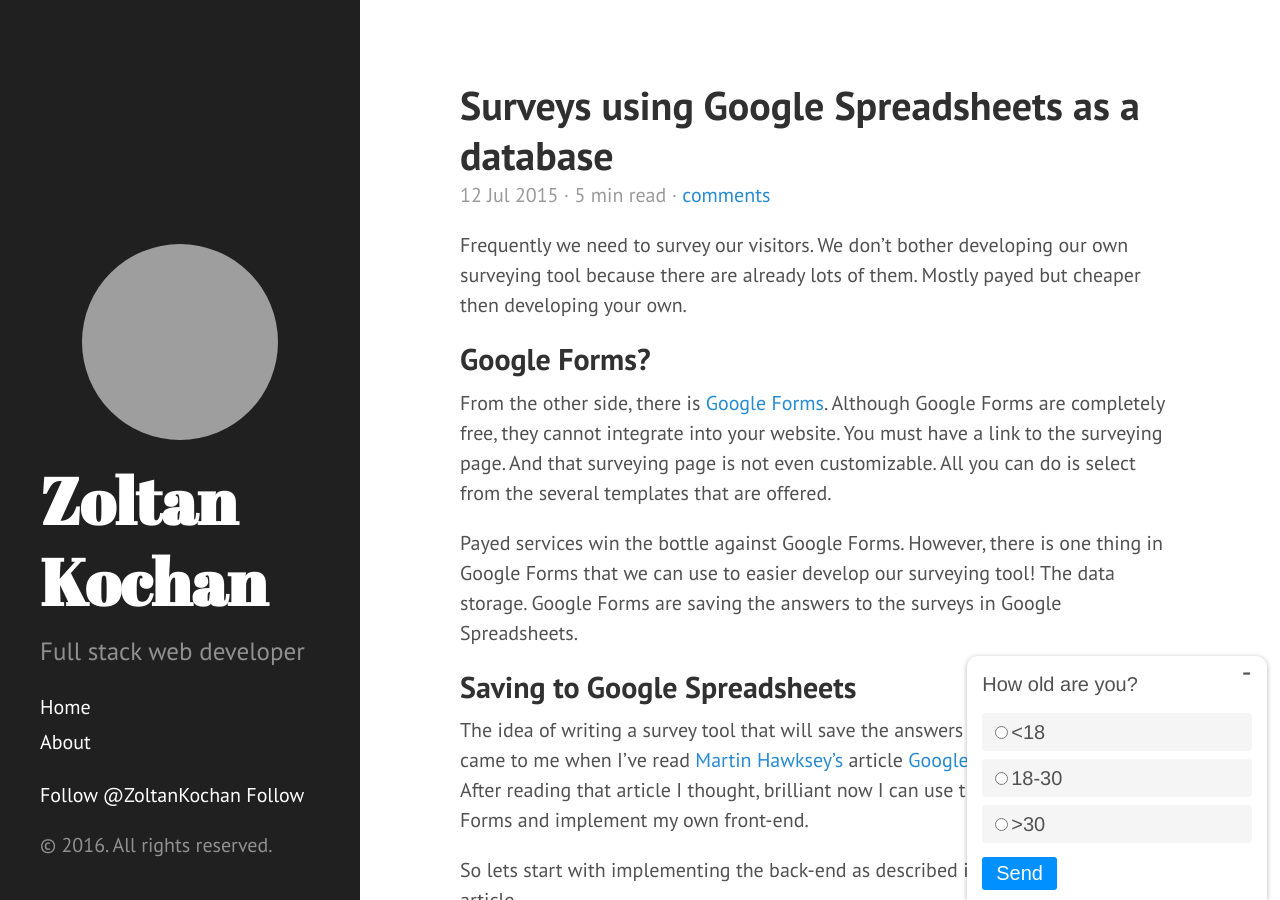
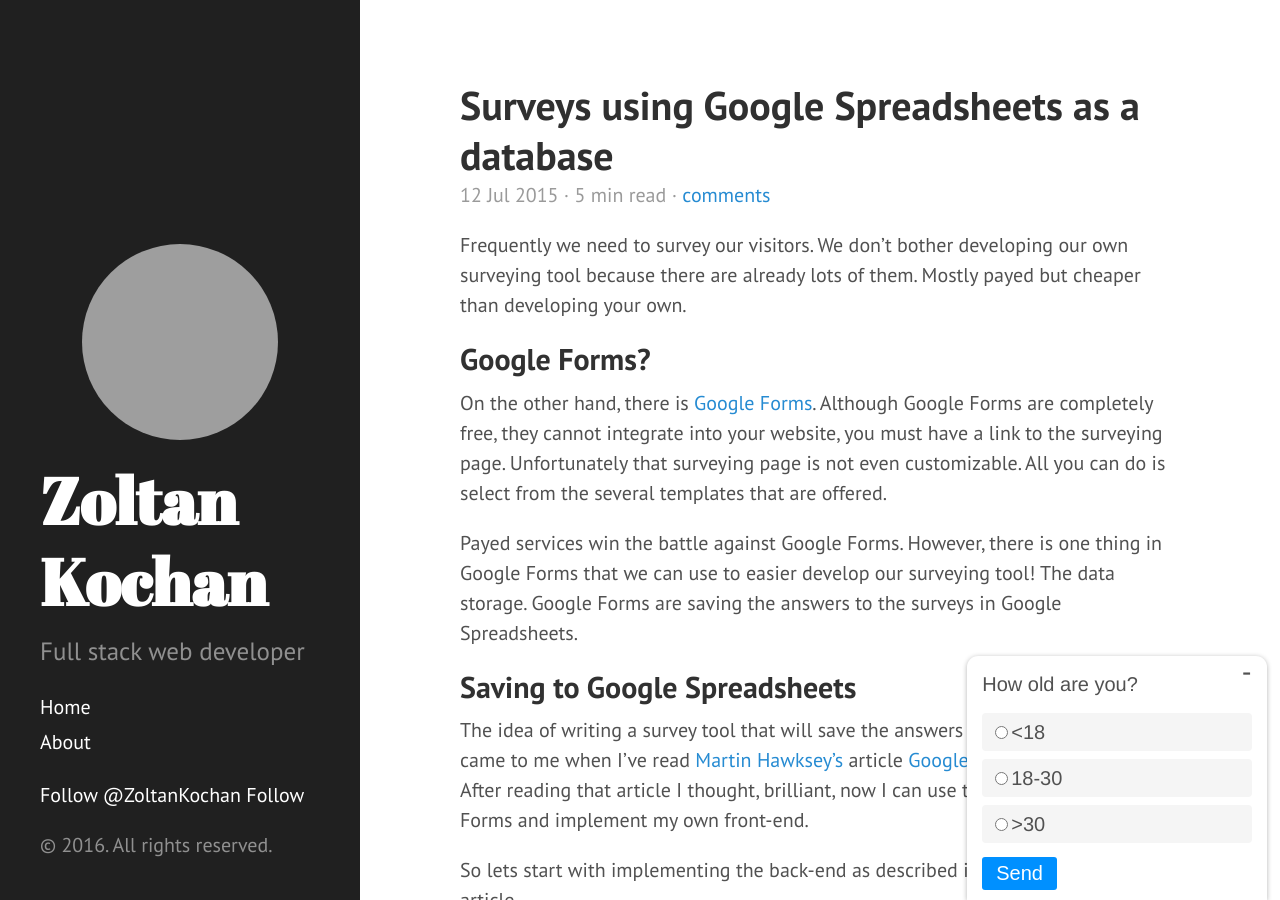
Before and after one commit to zkochan/zkochan.github.io, a Jekyll site: the page built from _posts/2015-07-12-surveys-using-google-spreadsheets.md, in a window 1280 px wide and 900 px high. Built offline with Jekyll 4.4.1, drawn with Linux system fonts in a browser that asks for light colours; nearby versions of some CDN libraries; comment, search, counter and statistics services are not loaded; grey boxes are pictures that could not be loaded.

Commit message:
Update 2015-07-12-surveys-using-google-spreadsheets.md

````diff
--- a/_posts/2015-07-12-surveys-using-google-spreadsheets.md
+++ b/_posts/2015-07-12-surveys-using-google-spreadsheets.md
@@ -15,17 +15,17 @@
 
 Frequently we need to survey our visitors. We don't bother developing our own
 surveying tool because there are already lots of them. Mostly payed but cheaper
-then developing your own.
+than developing your own.
 
 
 ## Google Forms?
 
-From the other side, there is [Google Forms][]. Although Google Forms are
-completely free, they cannot integrate into your website. You must have a link
-to the surveying page. And that surveying page is not even customizable. All
+On the other hand, there is [Google Forms][]. Although Google Forms are
+completely free, they cannot integrate into your website, you must have a link
+to the surveying page. Unfortunately that surveying page is not even customizable. All
 you can do is select from the several templates that are offered.
 
-Payed services win the bottle against Google Forms. However, there is one thing
+Payed services win the battle against Google Forms. However, there is one thing
 in Google Forms that we can use to easier develop our surveying tool! The data
 storage. Google Forms are saving the answers to the surveys in Google Spreadsheets.
 
@@ -34,7 +34,7 @@
 
 The idea of writing a survey tool that will save the answers to Google Spreadsheets
 came to me when I've read [Martin Hawksey's][Martin Hawksey] article
-[Google Sheets as a Database][]. After reading that article I thought, brilliant
+[Google Sheets as a Database][]. After reading that article I thought, brilliant,
 now I can use the back-end of Google Forms and implement my own front-end.
 
 So lets start with implementing the back-end as described in Martin Hawkin's
@@ -46,7 +46,7 @@
 When you have your new Google Script Code project opened, paste this code to the
 `Code.gs` file.
 
-{% highlight JavaScript %}
+```javascript
 //  Enter sheet name where data is to be written below
 var SHEET_NAME = "Sheet1";
 
@@ -91,13 +91,13 @@
     sheet.getRange(nextRow, 1, 1, row.length).setValues([row]);
     // return json success results
     return ContentService
-          .createTextOutput(JSON.stringify({"result":"success", "row": nextRow}))
-          .setMimeType(ContentService.MimeType.JSON);
-  } catch(e){
+      .createTextOutput(JSON.stringify({"result":"success", "row": nextRow}))
+      .setMimeType(ContentService.MimeType.JSON);
+  } catch (e){
     // if error return this
     return ContentService
-          .createTextOutput(JSON.stringify({"result":"error", "error": e}))
-          .setMimeType(ContentService.MimeType.JSON);
+      .createTextOutput(JSON.stringify({"result":"error", "error": e}))
+      .setMimeType(ContentService.MimeType.JSON);
   } finally { //release lock
     lock.releaseLock();
   }
@@ -107,7 +107,7 @@
     var doc = SpreadsheetApp.getActiveSpreadsheet();
     SCRIPT_PROP.setProperty("key", doc.getId());
 }
-{% endhighlight %}
+```
 
 After pasting the code, click on `Run > setup`.
 
````
